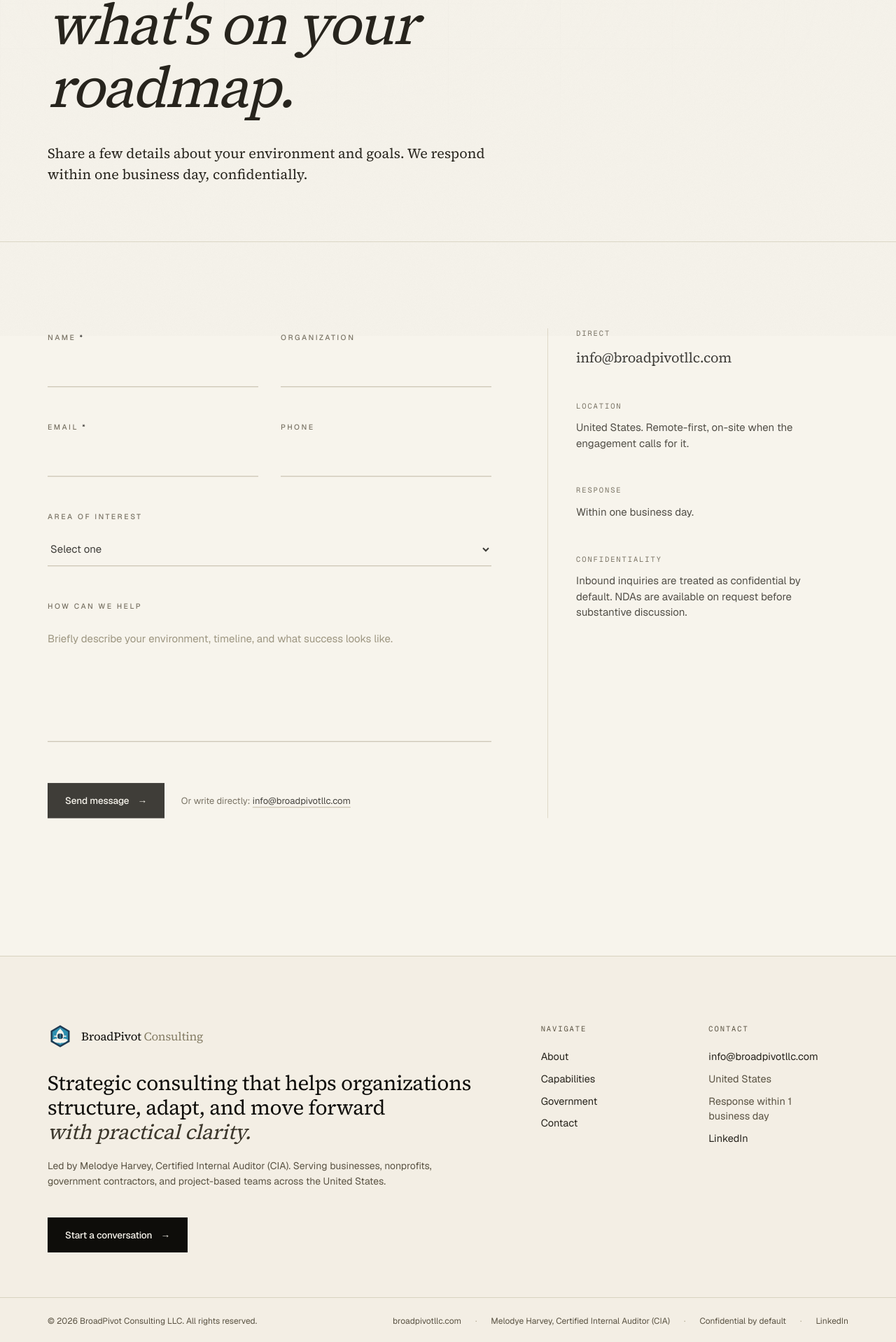
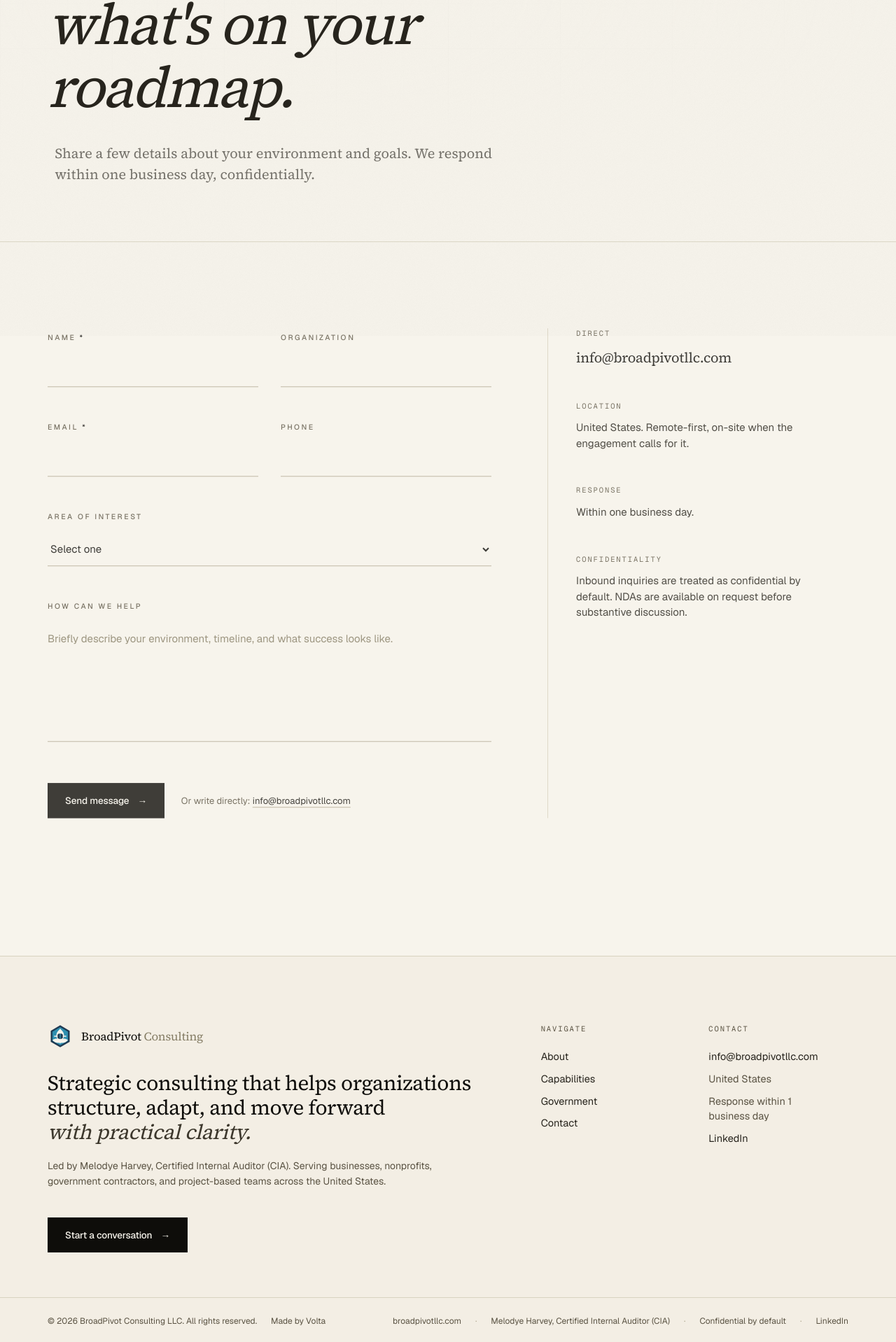
Before and after one commit to Volta-NYC/broadpivot-consulting-llc, a Next.js app: page /contact in a window 1280 px wide. Shown: the part 320-2238 px from the top of the page at 70% size. Built offline with nearby package versions, Linux system fonts and the light colour scheme.

Commit message:
feat: add scroll reveal motion

```diff
--- a/src/app/globals.css
+++ b/src/app/globals.css
@@ -23,6 +23,7 @@
   scroll-behavior: smooth;
   -webkit-font-smoothing: antialiased;
   text-rendering: optimizeLegibility;
+  overflow-x: clip;
 }
 
 body {
@@ -30,6 +31,7 @@
   color: #181612;
   font-feature-settings: "ss01", "cv11", "kern";
   text-wrap: pretty;
+  overflow-x: clip;
 }
 
 ::selection { background: var(--ink-900); color: var(--paper); }
@@ -236,21 +238,43 @@
       animation-timeline: view();
       animation-range: entry 0% cover 28%;
     }
+    .reveal-left {
+      animation: reveal-left linear both;
+      animation-timeline: view();
+      animation-range: entry 0% cover 32%;
+    }
+    .reveal-right {
+      animation: reveal-right linear both;
+      animation-timeline: view();
+      animation-range: entry 0% cover 32%;
+    }
     .reveal-soft {
       animation: reveal-fade linear both;
       animation-timeline: view();
       animation-range: entry 0% cover 35%;
     }
     .stagger > * {
-      animation: reveal-up linear both;
+      animation: reveal-left linear both;
       animation-timeline: view();
       animation-range: entry 5% cover 30%;
     }
+    .stagger > *:nth-child(even) { animation-name: reveal-right; }
     .stagger > *:nth-child(2) { animation-range: entry 8% cover 30%; }
     .stagger > *:nth-child(3) { animation-range: entry 11% cover 30%; }
     .stagger > *:nth-child(4) { animation-range: entry 14% cover 30%; }
     .stagger > *:nth-child(5) { animation-range: entry 17% cover 30%; }
     .stagger > *:nth-child(6) { animation-range: entry 20% cover 30%; }
+
+    main section :where(.display, .display-sm, .display-xs) {
+      animation: reveal-left linear both;
+      animation-timeline: view();
+      animation-range: entry 0% cover 30%;
+    }
+    main section :where(.lede, .body-prose, .accent-left) {
+      animation: reveal-right linear both;
+      animation-timeline: view();
+      animation-range: entry 0% cover 34%;
+    }
 
     .scroll-progress {
       position: fixed;
@@ -285,6 +309,14 @@
 @keyframes reveal-up {
   from { opacity: 0; transform: translateY(14px); }
   to   { opacity: 1; transform: translateY(0); }
+}
+@keyframes reveal-left {
+  from { opacity: 0; transform: translateX(-28px); }
+  to   { opacity: 1; transform: translateX(0); }
+}
+@keyframes reveal-right {
+  from { opacity: 0; transform: translateX(28px); }
+  to   { opacity: 1; transform: translateX(0); }
 }
 @keyframes reveal-fade {
   from { opacity: 0; }
--- a/src/app/page.tsx
+++ b/src/app/page.tsx
@@ -159,9 +159,9 @@
             <span className="italic text-ink-600">consulting partner.</span>
           </h2>
           <p className="mt-6 text-ink-600 leading-relaxed max-w-2xl">
-            Every engagement is staffed and led by Melodye Harvey, MBA, MSL, CIA —
-            not delegated to junior staff. You work directly with the practitioner
-            doing the work.
+            Every engagement receives direct senior-level leadership and
+            oversight. Specialized resources and strategic partners may be
+            included when appropriate.
           </p>
 
           <div className="mt-16 grid gap-4 sm:grid-cols-2 lg:grid-cols-3 stagger">
--- a/src/components/Footer.tsx
+++ b/src/components/Footer.tsx
@@ -81,7 +81,18 @@
 
       <div className="border-t border-ink-200">
         <div className="wrap py-6 flex flex-col sm:flex-row items-start sm:items-center justify-between gap-3 text-[12px] text-ink-500">
-          <div>© {new Date().getFullYear()} BroadPivot Consulting LLC. All rights reserved.</div>
+          <div className="flex flex-wrap items-center gap-x-5 gap-y-2">
+            <span>© {new Date().getFullYear()} BroadPivot Consulting LLC. All rights reserved.</span>
+            <a
+              href={site.voltaUrl}
+              target="_blank"
+              rel="noreferrer"
+              className="hover:text-ink-900"
+              style={{ transition: "color 200ms var(--ease-drawer)" }}
+            >
+              Made by Volta
+            </a>
+          </div>
           <div className="flex items-center gap-5">
             <span>{site.domain}</span>
             <span className="text-ink-300">·</span>
--- a/src/lib/site.ts
+++ b/src/lib/site.ts
@@ -8,6 +8,7 @@
   url: "https://broadpivotllc.com",
   email: "info@broadpivotllc.com",
   linkedin: "https://www.linkedin.com/company/broadpivot-consulting-llc/",
+  voltaUrl: "https://voltanyc.org/",
   practitioner: {
     name: "Melodye Harvey",
     credential: "MBA, MSL, CIA",
```
